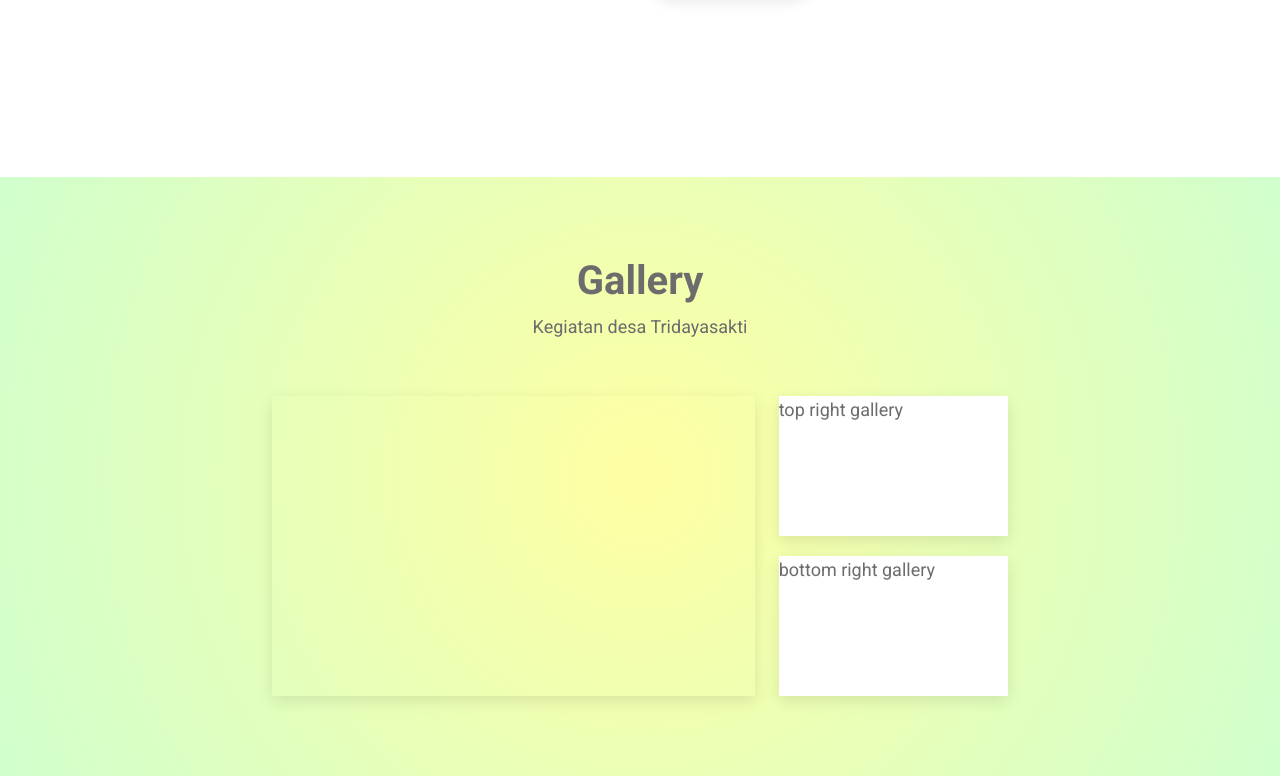
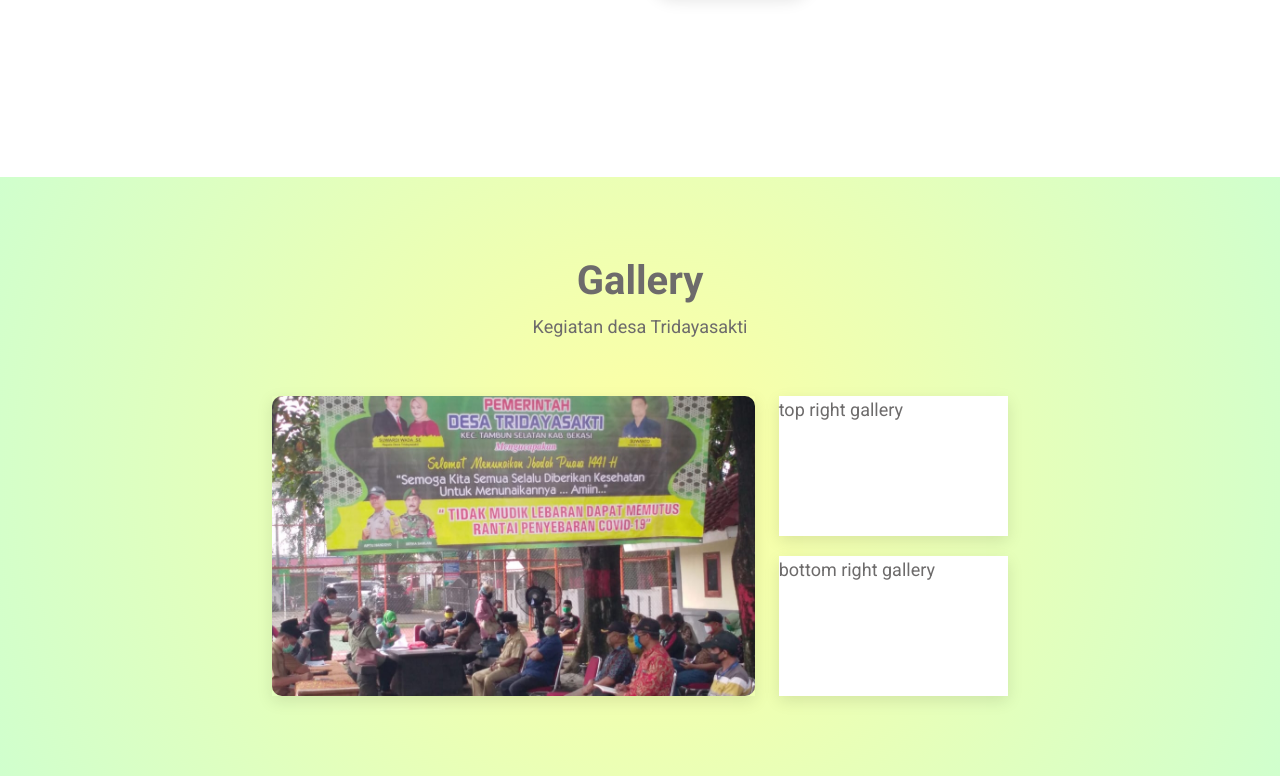
Before and after one commit to tridayasakti/tridayasakti.github.io, a plain HTML site: page index.html in a window 1280 px wide. Shown: the part 1251-2027 px from the top of the page. Drawn offline with nearby package versions, Linux system fonts and the light colour scheme.

Commit message:
menampilkan gambar di gallery

```diff
--- a/index.html
+++ b/index.html
@@ -167,7 +167,7 @@
                         <div class="row">
                             <div class="col-md-8">
                                 <div class="left-gal" data-bs-toggle="modal" data-bs-target="#modal-left-gal">
-                                    <!-- <img src="assets/img/gallery/gal1.jpg" class="img-gal-front"> -->
+                                    <img src="assets/img/gallery/gal1.jpg" class="img-gal-front">
                                 </div>
                             </div>
                             <div class="col-md-4">
```
